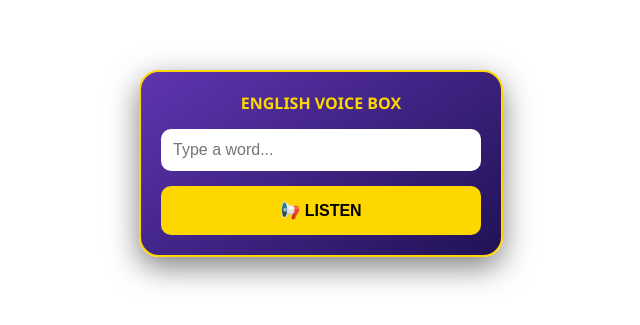
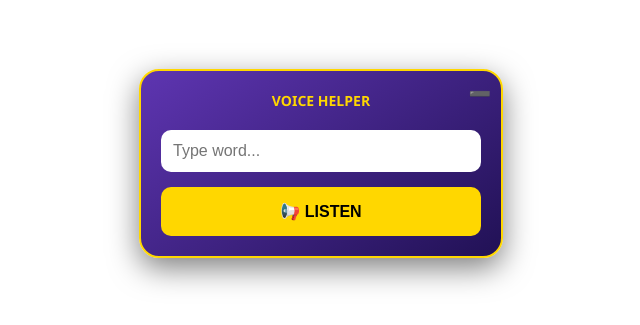
Before and after one commit to vivanova288-boop/player, a plain HTML site: page voice.html in a window 1280 px wide. Shown: the part 237-562 px from the top of the page, without its empty margins (319-959 px from the left). Drawn offline with Linux system fonts and the light colour scheme.

Commit message:
Update voice.html

```diff
--- a/voice.html
+++ b/voice.html
@@ -3,38 +3,102 @@
 <head>
     <meta charset="UTF-8">
     <style>
-        body { margin: 0; background: transparent; font-family: 'Segoe UI', sans-serif; display: flex; justify-content: center; align-items: center; height: 100vh; }
-        .box {
-            width: 320px; background: linear-gradient(145deg, #5e35b1, #211155);
-            border: 2px solid #FFD700; border-radius: 20px; padding: 20px; text-align: center;
+        body { margin: 0; background: transparent; font-family: 'Segoe UI', sans-serif; display: flex; justify-content: center; align-items: center; height: 100vh; overflow: hidden; }
+
+        /* Основной контейнер */
+        #player-container {
+            transition: all 0.4s cubic-bezier(0.175, 0.885, 0.32, 1.275);
+            display: flex;
+            flex-direction: column;
+            align-items: center;
+        }
+
+        /* Развернутый вид */
+        .full-card {
+            width: 320px;
+            background: linear-gradient(145deg, #5e35b1, #211155);
+            border: 2px solid #FFD700;
+            border-radius: 20px;
+            padding: 20px;
+            text-align: center;
             box-shadow: 0 10px 30px rgba(0,0,0,0.5);
+            position: relative;
         }
+
+        /* Кнопка сворачивания (в углу) */
+        .toggle-btn {
+            position: absolute;
+            top: 10px;
+            right: 10px;
+            cursor: pointer;
+            color: #FFD700;
+            font-size: 18px;
+            transition: 0.3s;
+        }
+
+        /* Свернутый вид (Круглая кнопка) */
+        .mini-card {
+            width: 60px;
+            height: 60px;
+            background: #FFD700;
+            border-radius: 50%;
+            display: flex;
+            justify-content: center;
+            align-items: center;
+            cursor: pointer;
+            box-shadow: 0 5px 15px rgba(0,0,0,0.4);
+            font-size: 25px;
+            border: 2px solid #5e35b1;
+        }
+
         input {
             width: 100%; padding: 12px; border-radius: 10px; border: none;
-            margin-bottom: 15px; font-size: 16px; outline: none; box-sizing: border-box;
+            margin: 15px 0; font-size: 16px; outline: none; box-sizing: border-box;
         }
-        button {
+
+        .speak-btn {
             width: 100%; background: #FFD700; color: #000; border: none;
             padding: 15px; border-radius: 10px; font-weight: bold; cursor: pointer; font-size: 16px;
         }
-        button:active { transform: scale(0.98); }
+
+        .hidden { display: none !important; }
     </style>
 </head>
 <body>
-    <div class="box">
-        <div style="color: #FFD700; margin-bottom: 15px; font-weight: bold;">ENGLISH VOICE BOX</div>
-        <input type="text" id="inp" placeholder="Type a word...">
-        <button onclick="speak()">📢 LISTEN</button>
+
+    <div id="player-container">
+        <div id="fullView" class="full-card">
+            <span class="toggle-btn" onclick="toggleMode()">➖</span>
+            <div style="color: #FFD700; margin-bottom: 5px; font-weight: bold; font-size: 14px;">VOICE HELPER</div>
+            <input type="text" id="inp" placeholder="Type word...">
+            <button class="speak-btn" onclick="speak()">📢 LISTEN</button>
+        </div>
+
+        <div id="miniView" class="mini-card hidden" onclick="toggleMode()">
+            🎙️
+        </div>
     </div>
 
     <script>
+        function toggleMode() {
+            const full = document.getElementById('fullView');
+            const mini = document.getElementById('miniView');
+
+            full.classList.toggle('hidden');
+            mini.classList.toggle('hidden');
+        }
+
         function speak() {
             var text = document.getElementById('inp').value;
             if (!text) return;
-            // Метод через Google Audio (самый надежный)
             var audio = new Audio("https://dict.youdao.com/dictvoice?le=eng&audio=" + encodeURIComponent(text));
             audio.play();
         }
+
+        // Enter для озвучки
+        document.getElementById('inp').onkeypress = function(e) {
+            if (e.keyCode == 13) speak();
+        };
     </script>
 </body>
 </html>
```
